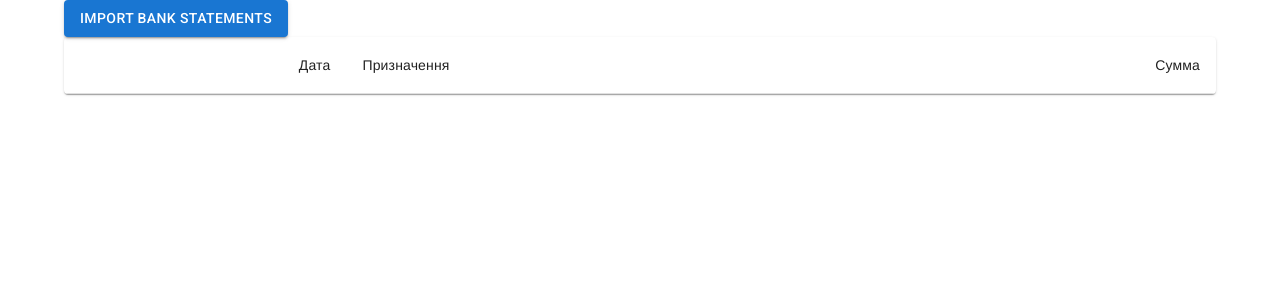
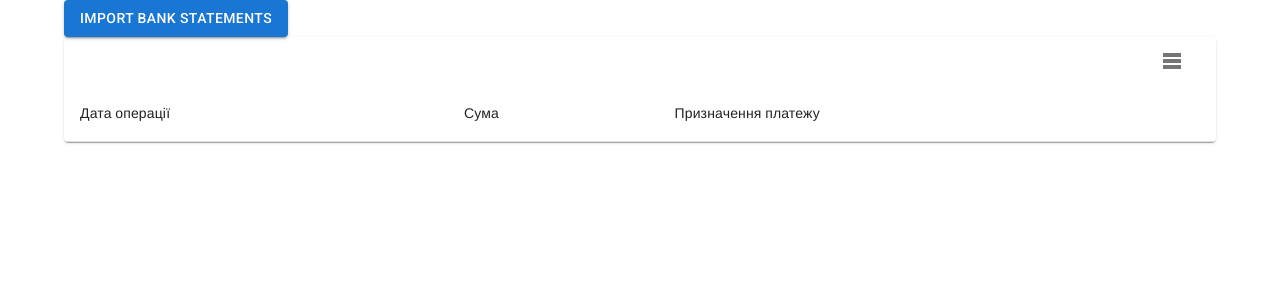
Before and after one commit to woopzz/fophelper, a React app: page / in a window 1280 px wide. Shown: the top 300 px of the page. Built offline with nearby package versions, Linux system fonts and the light colour scheme; a web font is replaced by a local one.

Commit message:
ColumnsSideSheet

```diff
--- a/src/components/BankStatementList.tsx
+++ b/src/components/BankStatementList.tsx
@@ -1,3 +1,6 @@
+import { useState } from 'react';
+
+import useTheme from '@mui/material/styles/useTheme';
 import Table from '@mui/material/Table';
 import TableBody from '@mui/material/TableBody';
 import TableCell from '@mui/material/TableCell';
@@ -5,44 +8,109 @@ import TableContainer from '@mui/material/TableContainer';
 import TableHead from '@mui/material/TableHead';
 import TableRow from '@mui/material/TableRow';
 import Paper from '@mui/material/Paper';
+import MuiBox from '@mui/material/Box';
+import MuiToolbar from '@mui/material/Toolbar';
+import MuiIconButton from '@mui/material/IconButton';
+import MuiSwitch from '@mui/material/Switch';
+import MuiTableRowsIcon from '@mui/icons-material/TableRows';
+import MuiDrawer from '@mui/material/Drawer';
+import MuiList from '@mui/material/List';
+import MuiListItem from '@mui/material/ListItem';
+import MuiListItemText from '@mui/material/ListItemText';
+import MuiListSubheader from '@mui/material/ListSubheader';
 
-import { Payment } from '../models/BankStatementLine';
+import { Payment, CSV_FIELD_TO_PAYMENT_CSV_FIELD, PaymentFieldsFromCsv } from '../models/BankStatementLine';
+import useWindowInnerWidth from '../hooks/useWindowInnerWidth';
+
+const SIDE_SHEET_WIDTH = 256;
 
 interface BankStatementListProps {
     payments: Payment[];
 }
 
 export const BankStatementList = ({ payments }: BankStatementListProps) => {
+    const theme = useTheme();
+    const screenWidth = useWindowInnerWidth();
+
+    const [shownColumns, setShownColumns] = useState<Array<PaymentFieldsFromCsv>>(['dateStr', 'note', 'amountStr']);
+    const [showColumnsSideSheet, setShowColumnsSideSheet] = useState(false);
+
+    const toggleShownColumns = (column: PaymentFieldsFromCsv) => {
+        if (shownColumns.includes(column)) {
+            setShownColumns(shownColumns.filter((x) => x !== column));
+        } else {
+            setShownColumns([...shownColumns, column]);
+        }
+    };
+
+    const headRowCells = Object.entries(CSV_FIELD_TO_PAYMENT_CSV_FIELD)
+        .filter(([_, paymentField]) => shownColumns.includes(paymentField))
+        .map(([csvField, paymentField]) => <TableCell key={paymentField}>{csvField}</TableCell>);
+
+    const shouldDisplayDrawerPermanently = (screenWidth - theme.breakpoints.values.lg) / 2 > SIDE_SHEET_WIDTH;
+
+    const buttonshowColumnsSideSheet = !shouldDisplayDrawerPermanently && (
+        <MuiIconButton onClick={() => setShowColumnsSideSheet(!showColumnsSideSheet)} sx={{ marginLeft: 'auto' }}>
+            <MuiTableRowsIcon />
+        </MuiIconButton>
+    );
+
     return (
-        <TableContainer component={Paper}>
-            <Table sx={{ minWidth: 650 }} aria-label="simple table">
+        <Paper>
+            <MuiToolbar variant="dense">{buttonshowColumnsSideSheet}</MuiToolbar>
+            <MuiDrawer
+                anchor="right"
+                variant={shouldDisplayDrawerPermanently ? 'permanent' : 'temporary'}
+                open={showColumnsSideSheet}
+                onClose={() => setShowColumnsSideSheet(false)}
+            >
+                <ColumnsSideSheet shownColumns={shownColumns} toggle={toggleShownColumns} />
+            </MuiDrawer>
+            <TableContainer>
+                <Table>
                     <TableHead>
-                    <TableRow>
-                        <TableCell align="right">Дата</TableCell>
-                        <TableCell>Призначення</TableCell>
-                        <TableCell align="right">Сумма</TableCell>
-                    </TableRow>
+                        <TableRow>{headRowCells}</TableRow>
                     </TableHead>
                     <TableBody>
                         {payments.map((payment) => (
-                        <ListItem key={payment.docNo} payment={payment} />
+                            <ListItem key={payment.docNo} payment={payment} shownColumns={shownColumns} />
                         ))}
                     </TableBody>
                 </Table>
             </TableContainer>
+        </Paper>
     );
 };
 
 interface ListItemProps {
     payment: Payment;
+    shownColumns: Array<PaymentFieldsFromCsv>;
 }
 
-const ListItem = ({ payment }: ListItemProps) => {
+const ListItem = ({ payment, shownColumns }: ListItemProps) => {
+    const cells = Object.values(CSV_FIELD_TO_PAYMENT_CSV_FIELD)
+        .filter((paymentField) => shownColumns.includes(paymentField))
+        .map((paymentField) => <TableCell key={paymentField}>{payment[paymentField]}</TableCell>);
+    return <TableRow>{cells}</TableRow>;
+};
+
+interface ColumnsSideSheetProps {
+    shownColumns: Array<PaymentFieldsFromCsv>;
+    toggle: (column: PaymentFieldsFromCsv) => void;
+}
+
+const ColumnsSideSheet = ({ shownColumns, toggle }: ColumnsSideSheetProps) => {
+    const items = Object.entries(CSV_FIELD_TO_PAYMENT_CSV_FIELD).map(([csvField, paymentField]) => (
+        <MuiListItem key={paymentField}>
+            <MuiListItemText primary={csvField} />
+            <MuiSwitch edge="end" onChange={() => toggle(paymentField)} checked={shownColumns.includes(paymentField)} />
+        </MuiListItem>
+    ));
     return (
-        <TableRow>
-            <TableCell align="right">{payment.dateStr}</TableCell>
-            <TableCell>{payment.note}</TableCell>
-            <TableCell align="right">{payment.amount}</TableCell>
-        </TableRow>
+        <MuiBox sx={{ width: SIDE_SHEET_WIDTH, pt: 1 }} role="presentation">
+            <MuiList dense subheader={<MuiListSubheader>Показувати колонки</MuiListSubheader>}>
+                {items}
+            </MuiList>
+        </MuiBox>
     );
 };
--- /dev/null
+++ b/src/hooks/useWindowInnerWidth.ts
@@ -0,0 +1,15 @@
+import { useEffect, useState } from 'react';
+
+const useWindowInnerWidth = () => {
+    const [width, setWidth] = useState(window.innerWidth);
+
+    useEffect(() => {
+        const handleResize = () => setWidth(window.innerWidth);
+        window.addEventListener('resize', handleResize);
+        return () => window.removeEventListener('resize', handleResize);
+    }, []);
+
+    return width;
+};
+
+export default useWindowInnerWidth;
--- a/src/models/BankStatementLine.tsx
+++ b/src/models/BankStatementLine.tsx
@@ -18,8 +18,8 @@ export const CSV_FIELD_TO_PAYMENT_CSV_FIELD = {
     'Призначення платежу': 'note',
 } as const;
 
-type CsvFields = keyof typeof CSV_FIELD_TO_PAYMENT_CSV_FIELD;
-type PaymentFieldsFromCsv = (typeof CSV_FIELD_TO_PAYMENT_CSV_FIELD)[CsvFields];
+export type CsvFields = keyof typeof CSV_FIELD_TO_PAYMENT_CSV_FIELD;
+export type PaymentFieldsFromCsv = (typeof CSV_FIELD_TO_PAYMENT_CSV_FIELD)[CsvFields];
 
 type CsvPayment = Record<PaymentFieldsFromCsv, string>;
 
```
Lines whose indentation alone changed are shown as unchanged.
